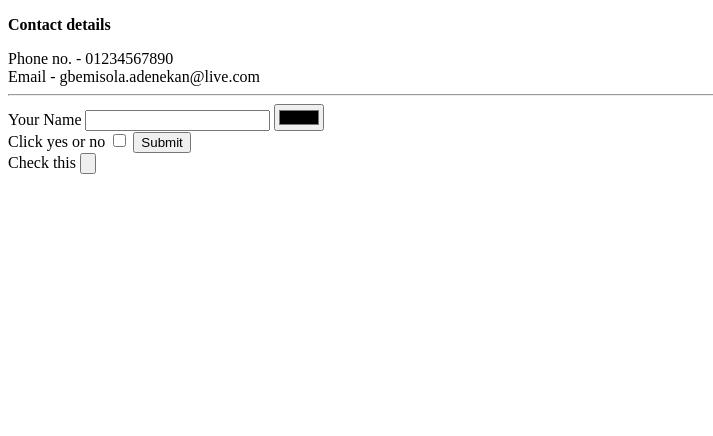
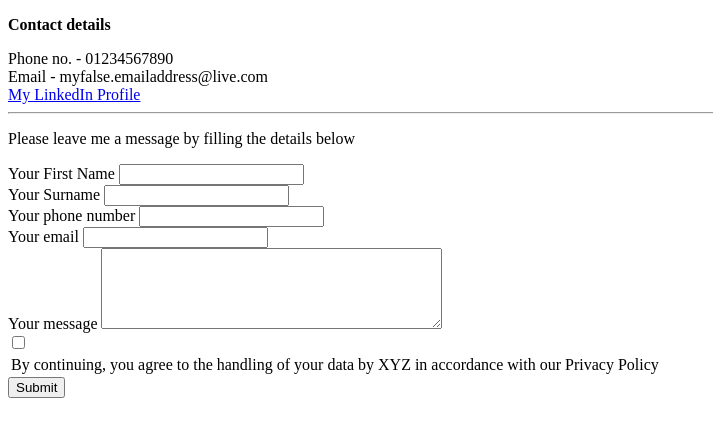
Before and after one commit to Gbemz/CV, a plain HTML site: page contact details.html in a window 1280 px wide. Shown: the whole page, without its empty margins (0-713 px from the left). Drawn offline with Linux system fonts and the light colour scheme.

Commit message:
Update contact details.html

```diff
--- a/contact details.html
+++ b/contact details.html
@@ -7,19 +7,32 @@
   <body>
     <dl><strong>Contact details</strong></dl>
   <dt>Phone no. - 01234567890</dt>
-  <dt>Email - gbemisola.adenekan@live.com</dt>
+  <dt>Email - myfalse.emailaddress@live.com</dt>
+  <a href="https://www.linkedin.com/in/gbemi-adenekan-01515613/">My LinkedIn Profile</a>
   <hr>
+<p>Please leave me a message by filling the details below</p>
 
 <form class="" action="mailto:gbemisolaadenekan@gmail.com" method="post">
-  <label for="">Your Name</label>
+  <label for="">Your First Name</label>
   <input type="text" name="" value="">
-  <input type="color" name="" value="">
   <br>
-  <label for="">Click yes or no</label>
-  <input type="checkbox" name="" value="">
-  <input type="submit" name=""><br>
-  <label for="">Check this</label>
-  <input type="button" name="" value="">
+  <label for="">Your Surname</label>
+  <input type="text" name="" value="">
+  <br>
+  <label for="">Your phone number</label>
+  <input type="Phone" name="" value=""><br>
+  <label for="">Your email</label>
+  <input type="email" name=""><br>
+  <label for="">Your message</label>
+  <textarea name="Your message" rows="5" cols="40"></textarea>
+  <br>
+
+
+<table>
+<input type="checkbox" name="Submit" value="">
+  <td>By continuing, you agree to the handling of your data by XYZ in accordance with our Privacy Policy</td>
+</table>
+<input type="submit" name="Submit" value="Submit">
 </form>
 
 </html>
```
